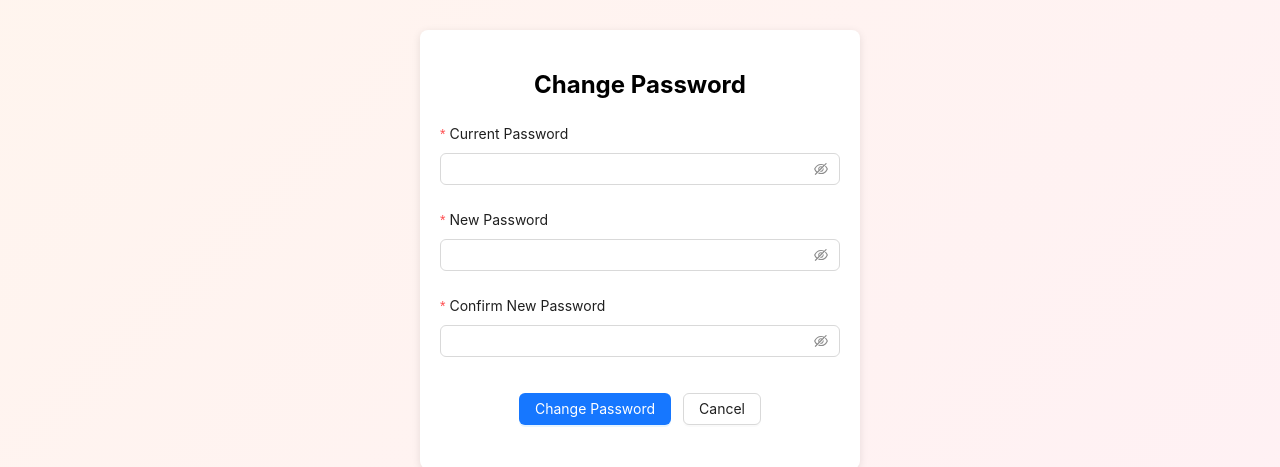
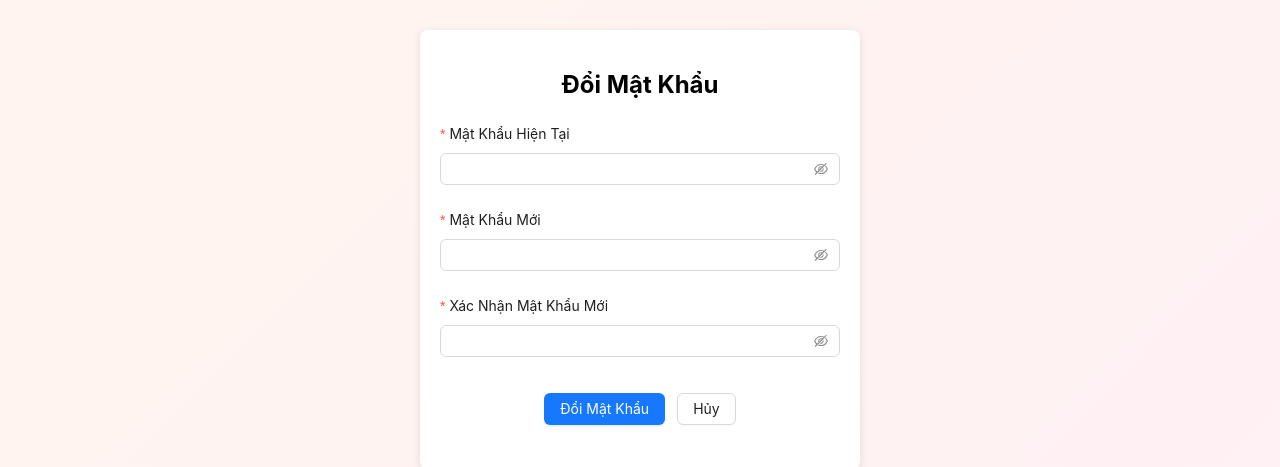
Before and after one commit to trungne08/SWP391-Group4, a React (Create React App) app: page /change-password in a window 1280 px wide. Shown: the part 154-621 px from the top of the page. Built offline with nearby package versions, Linux system fonts and the light colour scheme; no server answers; sample sign-in values are in the browser's storage.

Commit message:
Trung cập nhật
Trang thay đổi mật khẩu thành tiếng việt

```diff
--- a/src/pages/ChangePassword.jsx
+++ b/src/pages/ChangePassword.jsx
@@ -15,10 +15,10 @@ function ChangePassword() {
         newPassword: values.newPassword,
         confirmPassword: values.confirmPassword
       });
-      message.success('Password changed successfully');
+      message.success('Đổi mật khẩu thành công');
       navigate(-1);
     } catch (error) {
-      message.error(error.message || 'Failed to change password');
+      message.error(error.message || 'Đổi mật khẩu thất bại');
     } finally {
       setLoading(false);
     }
@@ -33,7 +33,7 @@ function ChangePassword() {
       borderRadius: '8px',
       boxShadow: '0 2px 8px rgba(0,0,0,0.1)'
     }}>
-      <h2 style={{ textAlign: 'center', marginBottom: '24px' }}>Change Password</h2>
+      <h2 style={{ textAlign: 'center', marginBottom: '24px' }}>Đổi Mật Khẩu</h2>
       <Form
         name="changePassword"
         onFinish={onFinish}
@@ -41,36 +41,36 @@ function ChangePassword() {
         style={{ width: '100%' }}
       >
         <Form.Item
-          label="Current Password"
+          label="Mật Khẩu Hiện Tại"
           name="currentPassword"
-          rules={[{ required: true, message: 'Please input your current password!' }]}
+          rules={[{ required: true, message: 'Vui lòng nhập mật khẩu hiện tại!' }]}
         >
           <Input.Password />
         </Form.Item>
 
         <Form.Item
-          label="New Password"
+          label="Mật Khẩu Mới"
           name="newPassword"
           rules={[
-            { required: true, message: 'Please input your new password!' },
-            { min: 6, message: 'Password must be at least 6 characters!' }
+            { required: true, message: 'Vui lòng nhập mật khẩu mới!' },
+            { min: 6, message: 'Mật khẩu phải có ít nhất 6 ký tự!' }
           ]}
         >
           <Input.Password />
         </Form.Item>
 
         <Form.Item
-          label="Confirm New Password"
+          label="Xác Nhận Mật Khẩu Mới"
           name="confirmPassword"
           dependencies={['newPassword']}
           rules={[
-            { required: true, message: 'Please confirm your new password!' },
+            { required: true, message: 'Vui lòng xác nhận mật khẩu mới!' },
             ({ getFieldValue }) => ({
               validator(_, value) {
                 if (!value || getFieldValue('newPassword') === value) {
                   return Promise.resolve();
                 }
-                return Promise.reject(new Error('The two passwords do not match!'));
+                return Promise.reject(new Error('Mật khẩu xác nhận không khớp!'));
               },
             }),
           ]}
@@ -86,10 +86,10 @@ function ChangePassword() {
             marginTop: '12px'
           }}>
             <Button type="primary" htmlType="submit" loading={loading}>
-              Change Password
+              Đổi Mật Khẩu
             </Button>
             <Button onClick={() => navigate(-1)}>
-              Cancel
+              Hủy
             </Button>
           </div>
         </Form.Item>
```
